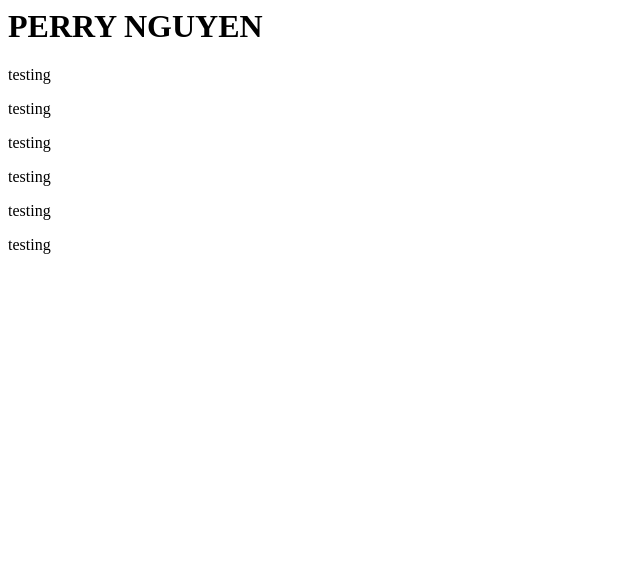
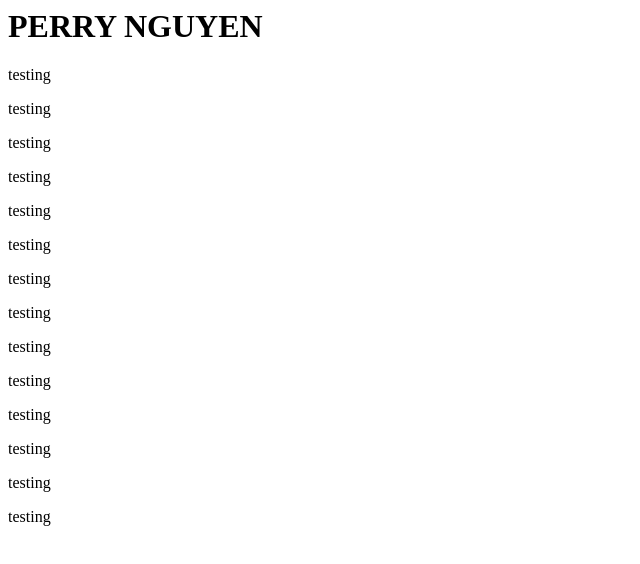
Before and after one commit to Tenlive1/website-v2, a plain HTML site: page index.html in a window 1280 px wide. Shown: the whole page, without its empty margins (0-640 px from the left). Drawn offline with Linux system fonts and the light colour scheme.

Commit message:
Update index.html

```diff
--- a/index.html
+++ b/index.html
@@ -13,5 +13,14 @@
     <p>testing</p>
     <p>testing</p>
     <p>testing</p>
+    <p>testing</p>
+    <p>testing</p>
+    <p>testing</p>
+    <p>testing</p>
+    <p>testing</p>
+    <p>testing</p>
+    <p>testing</p>
+    <p>testing</p>
+
 </body>
 </html>
```
